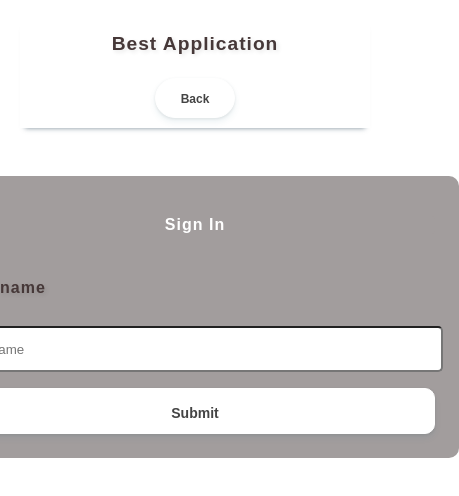
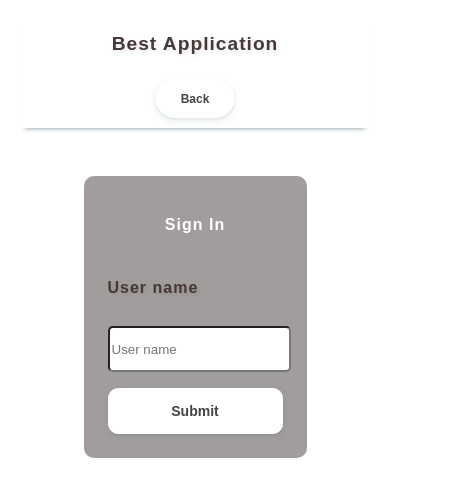
Before and after one commit to OlgaKruglik/best-aplication, a React (Create React App) app: page /register in a window 390 px wide. Shown: the top 496 px of the page, 459 px wide, since content can reach past the window. Built offline with nearby package versions, Linux system fonts and the light colour scheme.

Commit message:
fixed style

```diff
--- a/src/style/Main.module.css
+++ b/src/style/Main.module.css
@@ -84,7 +84,6 @@
     outline: none;
     border: 1px solid #fff;
     border-radius: 50px;
-    height: 46px;
     line-height: 46px;
     font-size: 14px;
     font-weight: 600;
@@ -151,7 +150,7 @@
 .form {
     display: flex;
     background-color:  #a29d9d;
-    width: 30em;
+    width: 30%;
     flex-direction: column;
     padding: 1.5em;
     gap: 1em;
@@ -218,6 +217,9 @@
         -ms-flex-direction: column;
         flex-direction: column;
     }
+    .form {
+        width: 50%;
+    }
 
     .btn {
         width: 100%;
@@ -239,4 +241,7 @@
         height: 40px;
         line-height: 40px;
     }
+    .btnForm{
+        line-height: 15px;
+    }
 }
```
